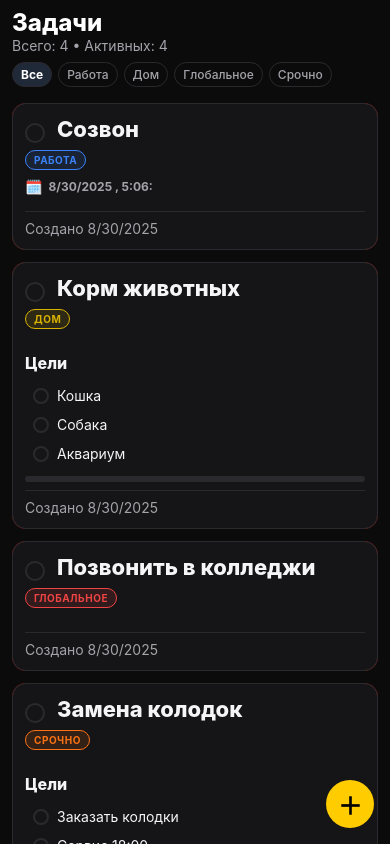
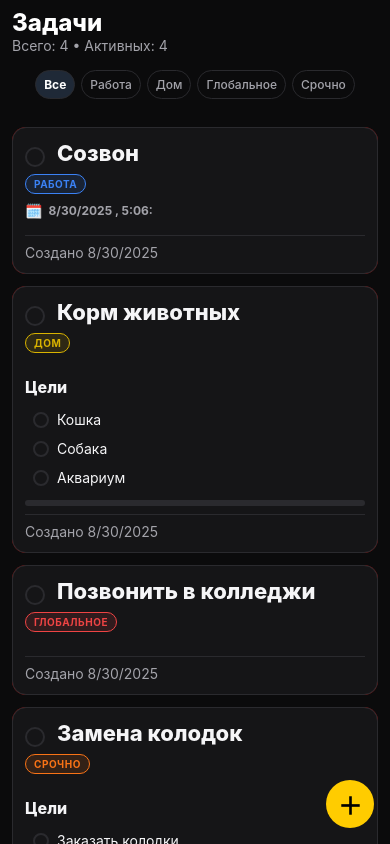
Before and after one commit to Romarioagrow/rn-minimal-task-app-clean, a React Native app in the folder TasksApp/rn-minimal-task-app-clean-main/: screen / in a window 390 px wide. Built offline with nearby package versions, Linux system fonts and the light colour scheme.

Commit message:
список категорий с динамичным скролом

```diff
--- a/TasksApp/rn-minimal-task-app-clean-main/src/screens/TasksScreen.tsx
+++ b/TasksApp/rn-minimal-task-app-clean-main/src/screens/TasksScreen.tsx
@@ -81,11 +81,11 @@ return(
 
       <Text style={styles.h1}>Задачи</Text>
       <Text style={styles.caption}>Всего: {list.length} • Активных: {list.filter(t=>!t.done).length}</Text>
-                                                                                                       <View style={styles.filtersContainer}>
+      <View style={styles.filtersContainer}>
         <ScrollView
-          horizontal
-          showsHorizontalScrollIndicator={false}
-          style={{ maxHeight: 96 }}
+          showsVerticalScrollIndicator={false}
+          style={{ maxHeight: 120 }}
+          nestedScrollEnabled={true}
         >
           <View style={styles.filters}>
             <TouchableOpacity key={'all'} style={[styles.fbtn,filter==='all'&&styles.fbtnOn]} onPress={()=>setFilter('all')}>
@@ -162,8 +162,8 @@ container:{flex:1,paddingHorizontal:spacing(1.5),paddingTop:spacing(1)},
 h1:{color:'#ffffff',fontSize:24,fontWeight:'800'},
 caption:{color:'#a3a3aa',marginBottom:spacing(1),fontSize:14,fontWeight:'400'},
 filtersContainer:{marginBottom:spacing(2)},
-filters:{flexDirection:'row',flexWrap:'wrap',gap:6,alignItems:'flex-start',width:400},
-fbtn:{paddingHorizontal:spacing(1),paddingVertical:4,borderRadius:999,borderWidth:1,borderColor:'#2a2a2e'},
+filters:{flexDirection:'row',flexWrap:'wrap',gap:6,alignItems:'flex-start',justifyContent:'center',paddingHorizontal:spacing(1),paddingVertical:spacing(1)},
+fbtn:{paddingHorizontal:spacing(1),paddingVertical:6,borderRadius:999,borderWidth:1,borderColor:'#2a2a2e',marginBottom:4},
 fbtnOn:{backgroundColor:'#1f2937'},
 ftext:{color:'#a3a3aa',fontSize:12,fontWeight:'500'},
 ftextOn:{color:'#ffffff',fontWeight:'700'},
```
